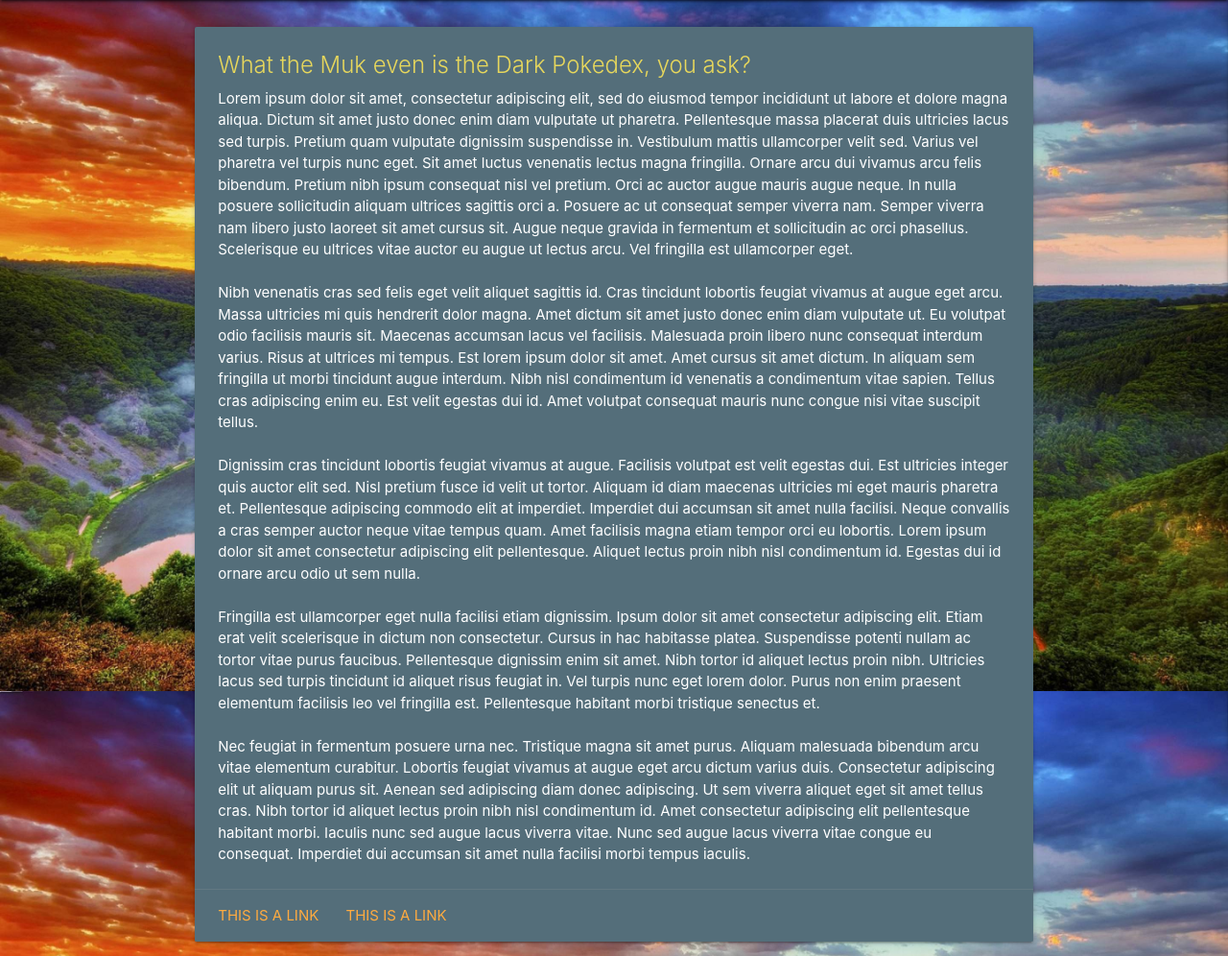
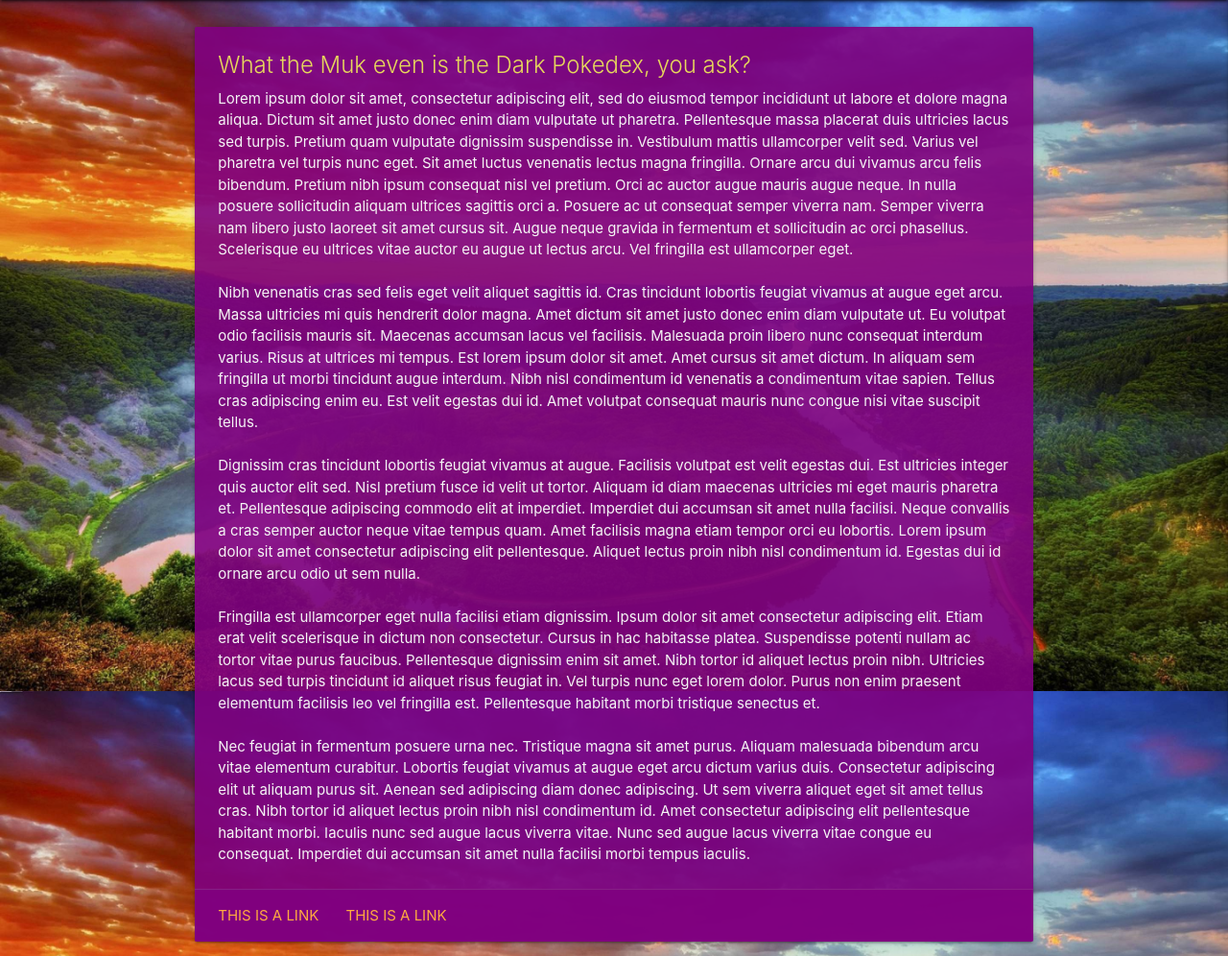
Before and after one commit to JamieM-Hub/JM-dark-pokedex, a Flask app: page /about in a window 1280 px wide. Shown: the part 80-1076 px from the top of the page at 96% size. Run offline with Flask 2, Linux system fonts and the light colour scheme; some libraries are stand-ins or nearby versions; some web fonts are replaced.

Commit message:
add theme to site globally

```diff
--- a/templates/about.html
+++ b/templates/about.html
@@ -3,8 +3,8 @@
 
 <div class="row">
     <div class="col s12">
-        <div class="card blue-grey darken-1">
-            <div class="card-content white-text">
+        <div class="card theme">
+            <div class="card-content">
                 <span class="card-title header-color">What the Muk even is the Dark Pokedex, you ask?</span>
                 <p>Lorem ipsum dolor sit amet, consectetur adipiscing elit, sed do eiusmod tempor incididunt ut labore
                     et dolore magna aliqua. Dictum sit amet justo donec enim diam vulputate ut pharetra. Pellentesque
--- a/templates/contact.html
+++ b/templates/contact.html
@@ -3,8 +3,8 @@
 
 <div class="row">
     <div class="col s12">
-        <div class="card blue-grey darken-1">
-            <div class="card-content white-text">
+        <div class="card theme">
+            <div class="card-content">
                 <span class="card-title header-color">Want to get in touch?</span>
                 <p>Lorem ipsum dolor sit amet, consectetur adipiscing elit, sed do eiusmod tempor incididunt ut labore
                     et dolore magna aliqua. Dictum sit amet justo donec enim diam vulputate ut pharetra. Pellentesque
--- a/templates/edit_profile.html
+++ b/templates/edit_profile.html
@@ -2,7 +2,7 @@
 {% block content %}
 
 <!-- display profile -->
-<div class="row card pokedex-entry">
+<div class="row card pokedex-entry theme">
     <div class="col s8">
         <div class="row">
 
@@ -99,7 +99,7 @@
 </div>
 
 <!-- edit profile -->
-<div class="row card">
+<div class="row card theme">
     <form class="col s12" method="POST" action="" autocomplete="off">
 
         <div class="row">
--- a/templates/login.html
+++ b/templates/login.html
@@ -11,7 +11,7 @@
     </a>
 </div>
 
-<div class="row card">
+<div class="row card theme">
     <form action="{{ url_for('login') }}" method="POST" class="col s12">
         <div class="row">
             <!-- username -->
--- a/templates/pokemon.html
+++ b/templates/pokemon.html
@@ -25,10 +25,10 @@
 
 {% if pokedex %}
 {% for pokemon in pokedex %}
-<div class="row card pokedex-entry">
+<div class="row card pokedex-entry theme">
 
     <!-- column 1 -->
-    <div class="col s4 white center-align">
+    <div class="col s4 center-align">
         <img class="pokemon-img" src="{{ pokemon.img_src }}" alt="{{ pokemon.name }}" height="200"><br>
 
         <!-- edit/delete buttons -->
--- a/templates/profile.html
+++ b/templates/profile.html
@@ -11,7 +11,7 @@
     </a>
 </div>
 
-<div class="row card pokedex-entry">
+<div class="row card pokedex-entry theme">
     <div class="col s8">
         <div class="row">
 
--- a/templates/trainers.html
+++ b/templates/trainers.html
@@ -28,7 +28,7 @@
 {% for trainer in trainers %}
 {% if not trainer.private %}
 
-<div class="row card pokedex-entry">
+<div class="row card pokedex-entry theme">
     <div class="col s8">
         <div class="row">
 
```
